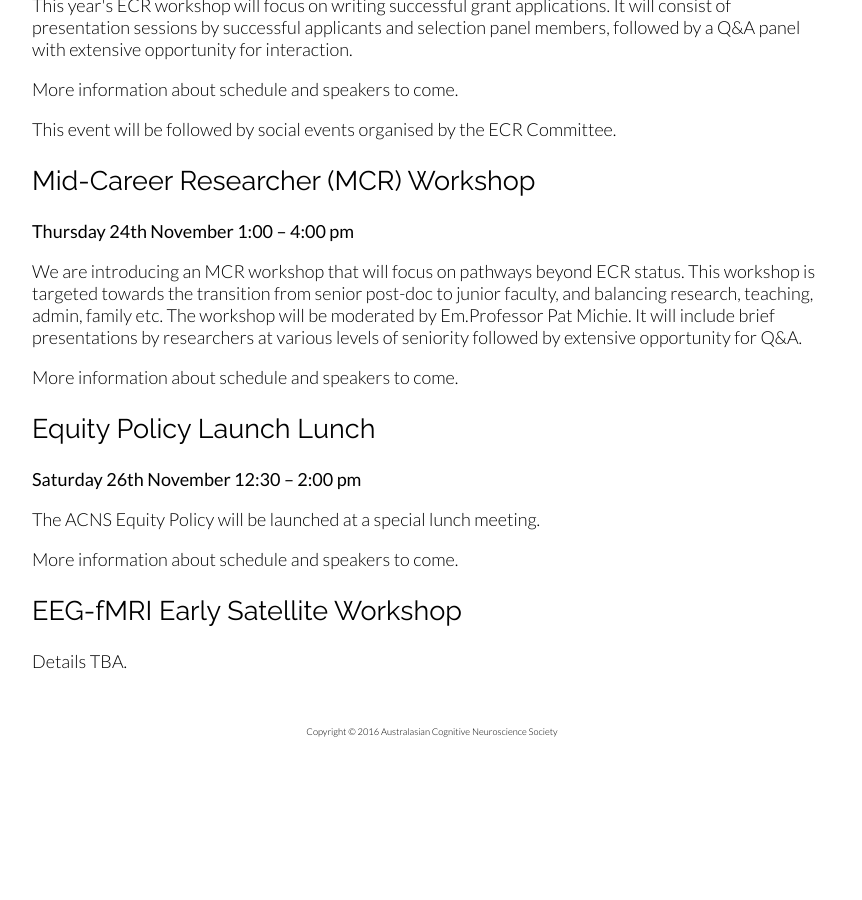
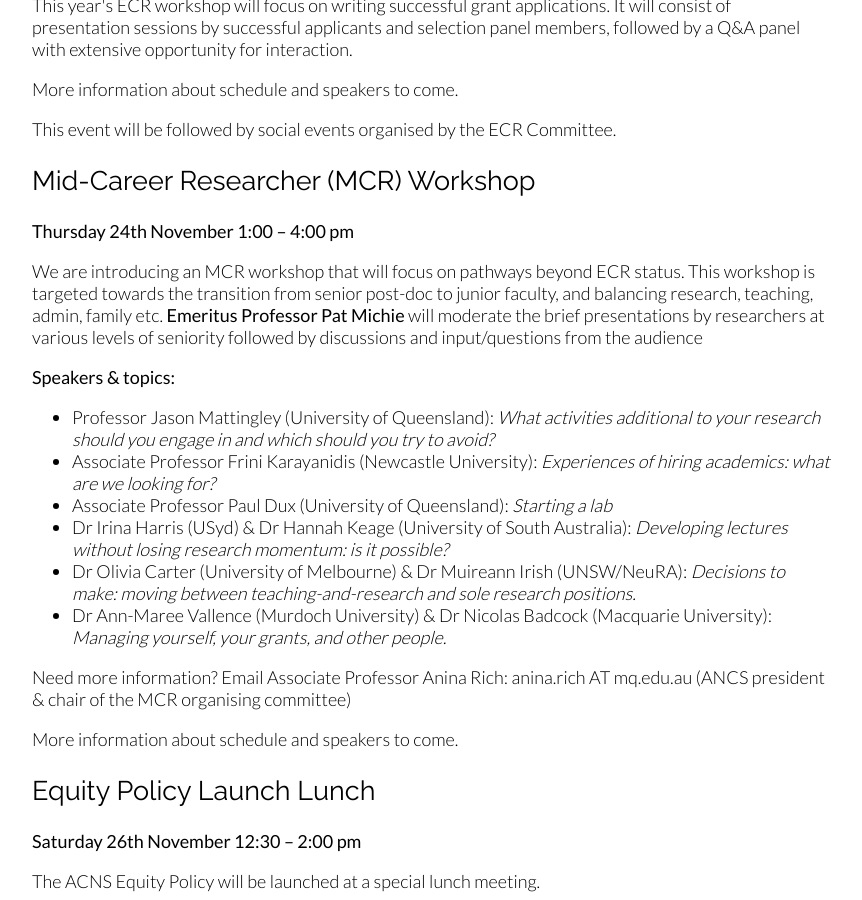
Before and after one commit to acnc/acnc.github.io, a Jekyll site: the page built from workshops.html, in a window 1280 px wide and 900 px high, scrolled down 367 px. Shown: the whole window, without its empty margins (208-1070 px from the left). Built offline with Jekyll 4.4.1, drawn with Linux system fonts in a browser that asks for light colours; before the commit the page ends 1114 px from its top, so only the background shows below that.

Commit message:
Added the MCR workshop details. Tried various ways to make a list so might edit these later depending on how they look.

```diff
--- a/workshops.html
+++ b/workshops.html
@@ -34,7 +34,21 @@
 </p>
 
 <p>
-    We are introducing an MCR workshop that will focus on pathways beyond ECR status. This workshop is targeted towards the transition from senior post-doc to junior faculty, and balancing research, teaching, admin, family etc. The workshop will be moderated by Em.Professor Pat Michie. It will include brief presentations by researchers at various levels of seniority followed by extensive opportunity for Q&A.
+    We are introducing an MCR workshop that will focus on pathways beyond ECR status. This workshop is targeted towards the transition from senior post-doc to junior faculty, and balancing research, teaching, admin, family etc.
+	<b>Emeritus Professor Pat Michie</b> will moderate the brief presentations by researchers at various levels of seniority followed by discussions and input/questions from the audience
+
+</p>
+	<b>Speakers & topics:</b>
+		<UL>
+			<LI> Professor Jason Mattingley (University of Queensland): <i>What activities additional to your research should you engage in and which should you try to avoid?</i>
+			<LI> Associate Professor Frini Karayanidis (Newcastle University): <i>Experiences of hiring academics: what are we looking for?</i>
+			<LI> Associate Professor Paul Dux (University of Queensland): <i>Starting a lab</i>
+			<LI> Dr Irina Harris (USyd) & Dr Hannah Keage (University of South Australia): <i>Developing lectures without losing research momentum: is it possible?</i>
+			<LI> Dr Olivia Carter (University of Melbourne) & Dr Muireann Irish (UNSW/NeuRA): <i>Decisions to make: moving between teaching-and-research and sole research positions.</i>
+			<LI> Dr Ann-Maree Vallence (Murdoch University) & Dr Nicolas Badcock (Macquarie University): <i>Managing yourself, your grants, and other people.</i>
+		</UL>
+	Need more information? Email Associate Professor Anina Rich: anina.rich AT mq.edu.au (ANCS president & chair of the MCR organising committee)
+
 </p>
 
 <p>
```
